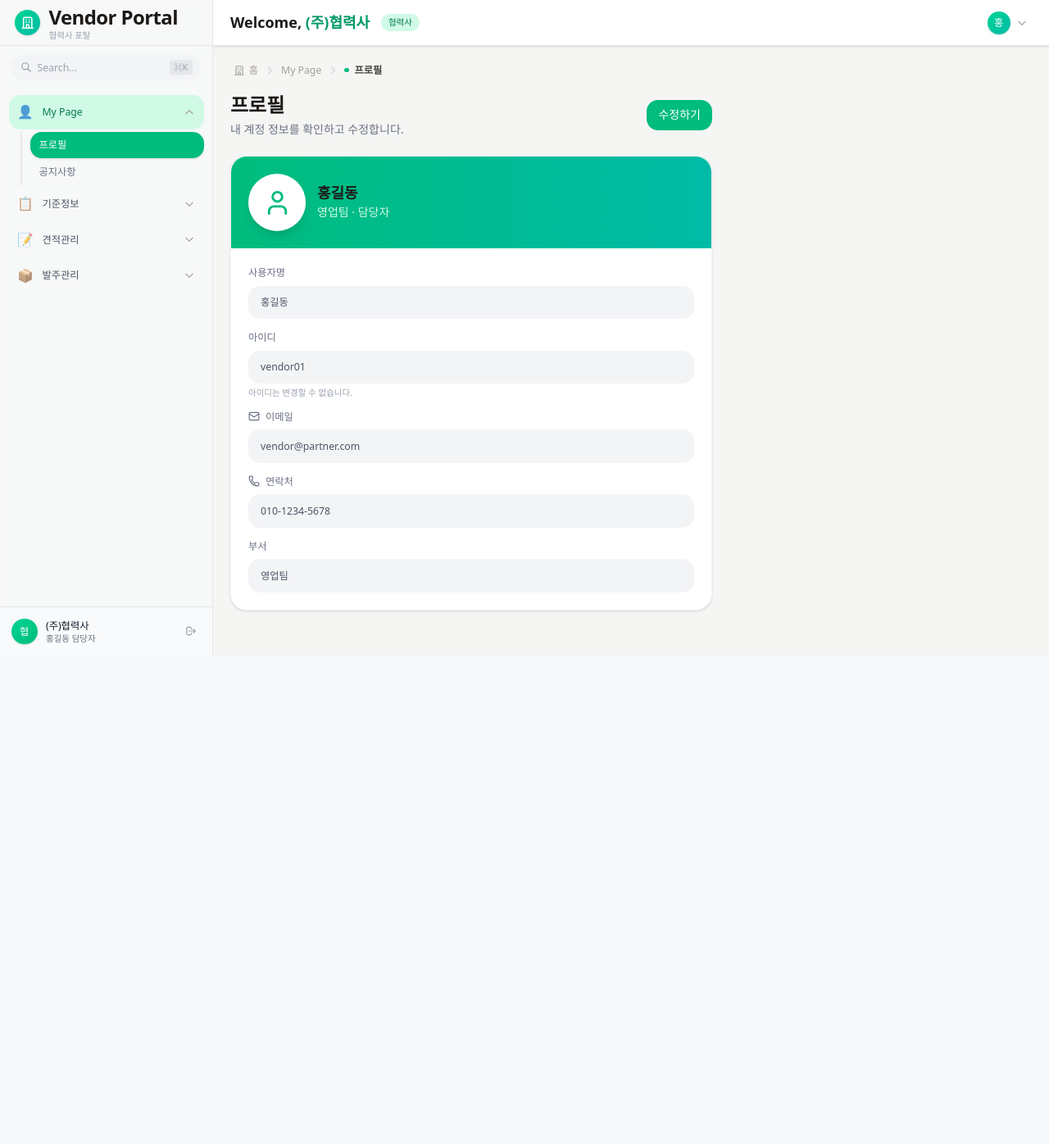
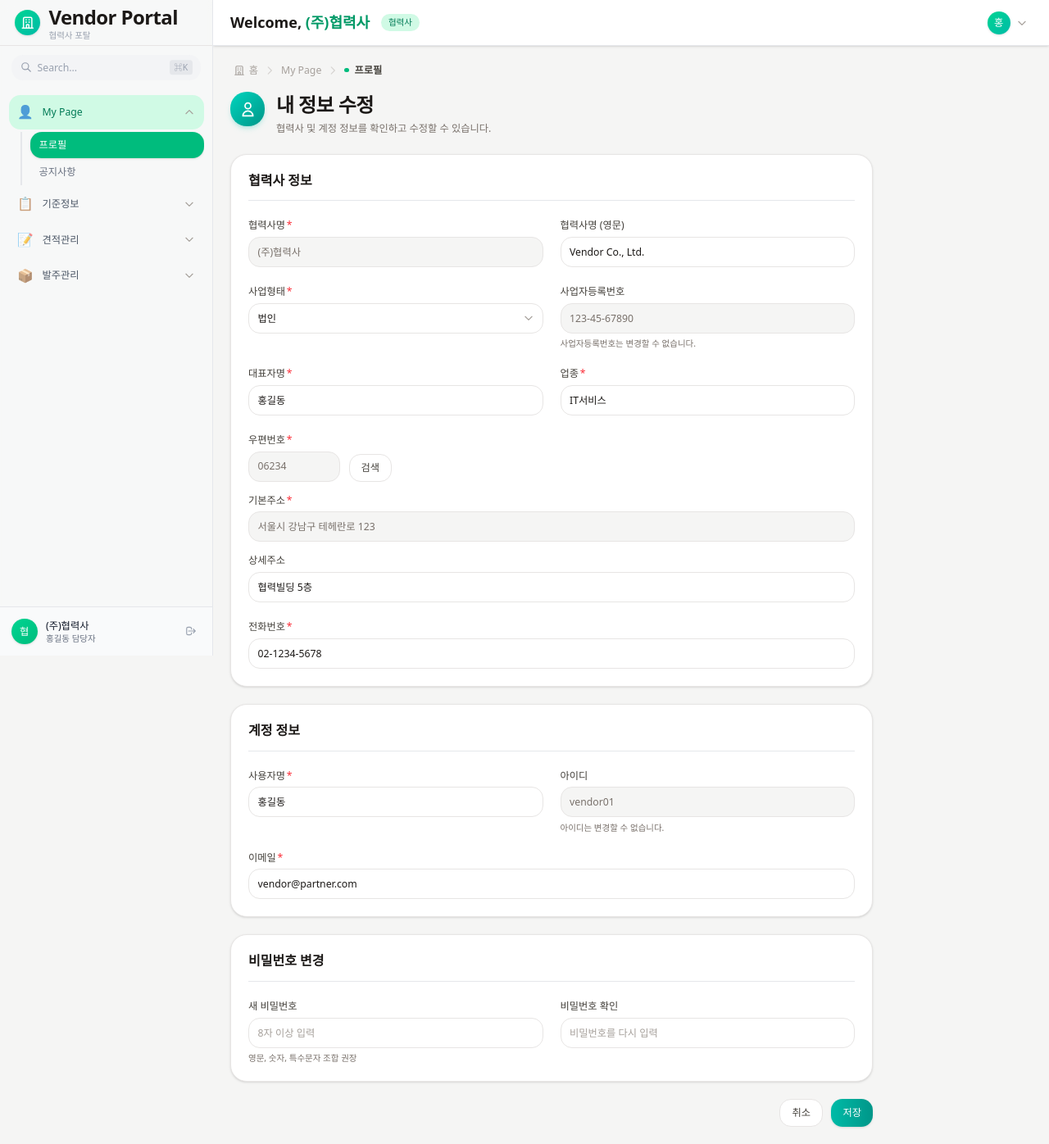
Before and after one commit to kosa-4/company-erp, a Next.js app in the folder frontend/: page /vendor/mypage/profile in a window 1280 px wide. Shown: the whole page at 82% size. Before the commit the page ends 800 px from the top, so only its background shows below. Built offline with nearby package versions, Linux system fonts and the light colour scheme.

Commit message:
Feat: 협력사 Mypage 수정

```diff
--- a/frontend/src/app/(vendor)/vendor/mypage/profile/page.tsx
+++ b/frontend/src/app/(vendor)/vendor/mypage/profile/page.tsx
@@ -1,158 +1,286 @@
 'use client';
 
 import React, { useState } from 'react';
-import { User, Mail, Phone, Save } from 'lucide-react';
+import { PageHeader, Card, Input, Button, Select } from '@/components/ui';
+
+interface VendorProfileForm {
+  // 협력사 정보
+  vendorName: string;
+  vendorNameEn: string;
+  businessType: string;
+  businessNo: string;
+  ceoName: string;
+  zipCode: string;
+  address: string;
+  addressDetail: string;
+  phone: string;
+  industry: string;
+  // 계정 정보
+  userName: string;
+  userId: string;
+  email: string;
+  password: string;
+  passwordConfirm: string;
+}
 
 export default function VendorProfilePage() {
-  const [formData, setFormData] = useState({
+  const [form, setForm] = useState<VendorProfileForm>({
+    // 협력사 정보
+    vendorName: '(주)협력사',
+    vendorNameEn: 'Vendor Co., Ltd.',
+    businessType: '법인',
+    businessNo: '123-45-67890',
+    ceoName: '홍길동',
+    zipCode: '06234',
+    address: '서울시 강남구 테헤란로 123',
+    addressDetail: '협력빌딩 5층',
+    phone: '02-1234-5678',
+    industry: 'IT서비스',
+    // 계정 정보
     userName: '홍길동',
     userId: 'vendor01',
     email: 'vendor@partner.com',
-    phone: '010-1234-5678',
-    department: '영업팀',
+    password: '',
+    passwordConfirm: '',
   });
-  const [isEditing, setIsEditing] = useState(false);
 
-  const handleChange = (e: React.ChangeEvent<HTMLInputElement>) => {
+  const [errors, setErrors] = useState<Partial<VendorProfileForm>>({});
+  const [isSaving, setIsSaving] = useState(false);
+
+  const handleChange = (e: React.ChangeEvent<HTMLInputElement | HTMLSelectElement>) => {
     const { name, value } = e.target;
-    setFormData(prev => ({ ...prev, [name]: value }));
+    setForm(prev => ({ ...prev, [name]: value }));
+
+    // 에러 초기화
+    if (errors[name as keyof VendorProfileForm]) {
+      setErrors(prev => ({ ...prev, [name]: undefined }));
+    }
   };
 
-  const handleSave = () => {
-    alert('프로필이 저장되었습니다.');
-    setIsEditing(false);
+  const validateForm = () => {
+    const newErrors: Partial<VendorProfileForm> = {};
+
+    if (form.password && form.password.length < 8) {
+      newErrors.password = '비밀번호는 8자 이상이어야 합니다.';
+    }
+
+    if (form.password && form.password !== form.passwordConfirm) {
+      newErrors.passwordConfirm = '비밀번호가 일치하지 않습니다.';
+    }
+
+    if (form.email && !/^[^\s@]+@[^\s@]+\.[^\s@]+$/.test(form.email)) {
+      newErrors.email = '올바른 이메일 형식을 입력해주세요.';
+    }
+
+    setErrors(newErrors);
+    return Object.keys(newErrors).length === 0;
   };
 
-  const inputClassName = (editable: boolean) => `
-    w-full px-4 py-3 rounded-lg text-sm transition-all
-    ${editable
-      ? 'bg-white border border-gray-200 focus:outline-none focus:ring-2 focus:ring-emerald-500 focus:border-transparent'
-      : 'bg-gray-100 border border-gray-100 cursor-not-allowed text-gray-600'
-    }
-  `;
+  const handleSubmit = async (e: React.FormEvent) => {
+    e.preventDefault();
+
+    if (!validateForm()) return;
+
+    setIsSaving(true);
+
+    // API 호출 시뮬레이션
+    await new Promise(resolve => setTimeout(resolve, 1000));
+
+    setIsSaving(false);
+    alert('저장되었습니다.');
+  };
+
+  const businessTypeOptions = [
+    { value: '법인', label: '법인' },
+    { value: '개인', label: '개인' },
+    { value: '일반과세자', label: '일반과세자' },
+    { value: '간이과세자', label: '간이과세자' },
+  ];
 
   return (
-    <div className="space-y-6 max-w-2xl">
-      {/* Page Header */}
-      <div className="flex items-center justify-between">
-        <div>
-          <h1 className="text-2xl font-bold text-gray-900">프로필</h1>
-          <p className="text-gray-500 mt-1">내 계정 정보를 확인하고 수정합니다.</p>
-        </div>
-        {!isEditing ? (
-          <button
-            onClick={() => setIsEditing(true)}
-            className="px-4 py-2 bg-emerald-500 hover:bg-emerald-600 text-white rounded-lg transition-colors"
-          >
-            수정하기
-          </button>
-        ) : (
-          <div className="flex gap-2">
-            <button
-              onClick={() => setIsEditing(false)}
-              className="px-4 py-2 text-gray-600 hover:bg-gray-100 rounded-lg transition-colors"
-            >
-              취소
-            </button>
-            <button
-              onClick={handleSave}
-              className="px-4 py-2 bg-emerald-500 hover:bg-emerald-600 text-white rounded-lg transition-colors flex items-center gap-2"
-            >
-              <Save className="w-4 h-4" />
-              저장
-            </button>
-          </div>
-        )}
-      </div>
+    <div className="max-w-4xl">
+      <PageHeader
+        title="내 정보 수정"
+        subtitle="협력사 및 계정 정보를 확인하고 수정할 수 있습니다."
+        icon={
+          <svg className="w-6 h-6 text-white" fill="none" viewBox="0 0 24 24" stroke="currentColor">
+            <path strokeLinecap="round" strokeLinejoin="round" strokeWidth={2} d="M16 7a4 4 0 11-8 0 4 4 0 018 0zM12 14a7 7 0 00-7 7h14a7 7 0 00-7-7z" />
+          </svg>
+        }
+      />
 
-      {/* Profile Card */}
-      <div className="bg-white rounded-xl shadow-sm border border-gray-100 overflow-hidden">
-        {/* Header */}
-        <div className="bg-gradient-to-r from-emerald-500 to-teal-500 p-6">
-          <div className="flex items-center gap-4">
-            <div className="w-20 h-20 bg-white rounded-full flex items-center justify-center shadow-lg">
-              <User className="w-10 h-10 text-emerald-500" />
-            </div>
-            <div className="text-white">
-              <h2 className="text-2xl font-bold">{formData.userName}</h2>
-              <p className="text-emerald-100">{formData.department} · 담당자</p>
-            </div>
-          </div>
-        </div>
+      <form onSubmit={handleSubmit}>
+        {/* 협력사 정보 */}
+        <Card className="mb-6">
+          <h3 className="text-lg font-semibold text-gray-900 mb-6 pb-4 border-b border-gray-200">
+            협력사 정보
+          </h3>
 
-        {/* Form */}
-        <div className="p-6 space-y-4">
-          <div>
-            <label className="block text-sm font-medium text-gray-500 mb-2">사용자명</label>
-            <input
-              type="text"
-              name="userName"
-              value={formData.userName}
+          <div className="grid grid-cols-1 md:grid-cols-2 gap-6">
+            <Input
+              label="협력사명"
+              name="vendorName"
+              value={form.vendorName}
+              readOnly
+              required
+            />
+            <Input
+              label="협력사명 (영문)"
+              name="vendorNameEn"
+              value={form.vendorNameEn}
               onChange={handleChange}
-              disabled={!isEditing}
-              className={inputClassName(isEditing)}
+            />
+            <Select
+              label="사업형태"
+              name="businessType"
+              value={form.businessType}
+              onChange={handleChange}
+              options={businessTypeOptions}
+              required
+            />
+            <Input
+              label="사업자등록번호"
+              name="businessNo"
+              value={form.businessNo}
+              readOnly
+              helperText="사업자등록번호는 변경할 수 없습니다."
+            />
+            <Input
+              label="대표자명"
+              name="ceoName"
+              value={form.ceoName}
+              onChange={handleChange}
+              required
+            />
+            <Input
+              label="업종"
+              name="industry"
+              value={form.industry}
+              onChange={handleChange}
+              required
             />
           </div>
 
-          <div>
-            <label className="block text-sm font-medium text-gray-500 mb-2">아이디</label>
-            <input
-              type="text"
-              name="userId"
-              value={formData.userId}
-              disabled
-              className={inputClassName(false)}
+          {/* 주소 */}
+          <div className="mt-6 space-y-4">
+            <div className="flex gap-3">
+              <div className="w-32">
+                <Input
+                  label="우편번호"
+                  name="zipCode"
+                  value={form.zipCode}
+                  readOnly
+                  required
+                />
+              </div>
+              <div className="flex items-end">
+                <Button type="button" variant="secondary">
+                  검색
+                </Button>
+              </div>
+            </div>
+            <Input
+              label="기본주소"
+              name="address"
+              value={form.address}
+              readOnly
+              required
             />
-            <p className="text-xs text-gray-400 mt-1">아이디는 변경할 수 없습니다.</p>
-          </div>
-
-          <div>
-            <label className="block text-sm font-medium text-gray-500 mb-2">
-              <div className="flex items-center gap-2">
-                <Mail className="w-4 h-4" />
-                이메일
-              </div>
-            </label>
-            <input
-              type="email"
-              name="email"
-              value={formData.email}
+            <Input
+              label="상세주소"
+              name="addressDetail"
+              value={form.addressDetail}
               onChange={handleChange}
-              disabled={!isEditing}
-              className={inputClassName(isEditing)}
             />
           </div>
 
-          <div>
-            <label className="block text-sm font-medium text-gray-500 mb-2">
-              <div className="flex items-center gap-2">
-                <Phone className="w-4 h-4" />
-                연락처
-              </div>
-            </label>
-            <input
+          {/* 전화번호 */}
+          <div className="mt-6">
+            <Input
+              label="전화번호"
+              name="phone"
               type="tel"
-              name="phone"
-              value={formData.phone}
+              value={form.phone}
               onChange={handleChange}
-              disabled={!isEditing}
-              className={inputClassName(isEditing)}
+              placeholder="02-0000-0000"
+              required
             />
           </div>
+        </Card>
 
-          <div>
-            <label className="block text-sm font-medium text-gray-500 mb-2">부서</label>
-            <input
-              type="text"
-              name="department"
-              value={formData.department}
+        {/* 계정 정보 */}
+        <Card className="mb-6">
+          <h3 className="text-lg font-semibold text-gray-900 mb-6 pb-4 border-b border-gray-200">
+            계정 정보
+          </h3>
+
+          <div className="grid grid-cols-1 md:grid-cols-2 gap-6">
+            <Input
+              label="사용자명"
+              name="userName"
+              value={form.userName}
               onChange={handleChange}
-              disabled={!isEditing}
-              className={inputClassName(isEditing)}
+              required
+            />
+            <Input
+              label="아이디"
+              name="userId"
+              value={form.userId}
+              readOnly
+              helperText="아이디는 변경할 수 없습니다."
+            />
+            <div className="md:col-span-2">
+              <Input
+                label="이메일"
+                name="email"
+                type="email"
+                value={form.email}
+                onChange={handleChange}
+                error={errors.email}
+                required
+              />
+            </div>
+          </div>
+        </Card>
+
+        {/* 비밀번호 변경 */}
+        <Card className="mb-6">
+          <h3 className="text-lg font-semibold text-gray-900 mb-6 pb-4 border-b border-gray-200">
+            비밀번호 변경
+          </h3>
+
+          <div className="grid grid-cols-1 md:grid-cols-2 gap-6">
+            <Input
+              label="새 비밀번호"
+              name="password"
+              type="password"
+              value={form.password}
+              onChange={handleChange}
+              placeholder="8자 이상 입력"
+              error={errors.password}
+              helperText="영문, 숫자, 특수문자 조합 권장"
+            />
+            <Input
+              label="비밀번호 확인"
+              name="passwordConfirm"
+              type="password"
+              value={form.passwordConfirm}
+              onChange={handleChange}
+              placeholder="비밀번호를 다시 입력"
+              error={errors.passwordConfirm}
             />
           </div>
+        </Card>
+
+        <div className="flex justify-end gap-3">
+          <Button type="button" variant="secondary">
+            취소
+          </Button>
+          <Button type="submit" variant="primary" loading={isSaving}>
+            저장
+          </Button>
         </div>
-      </div>
+      </form>
     </div>
   );
 }
```
Also changed, not shown: frontend/src/app/(vendor)/vendor/mypage/notice/page.tsx (+193 -90 lines).
